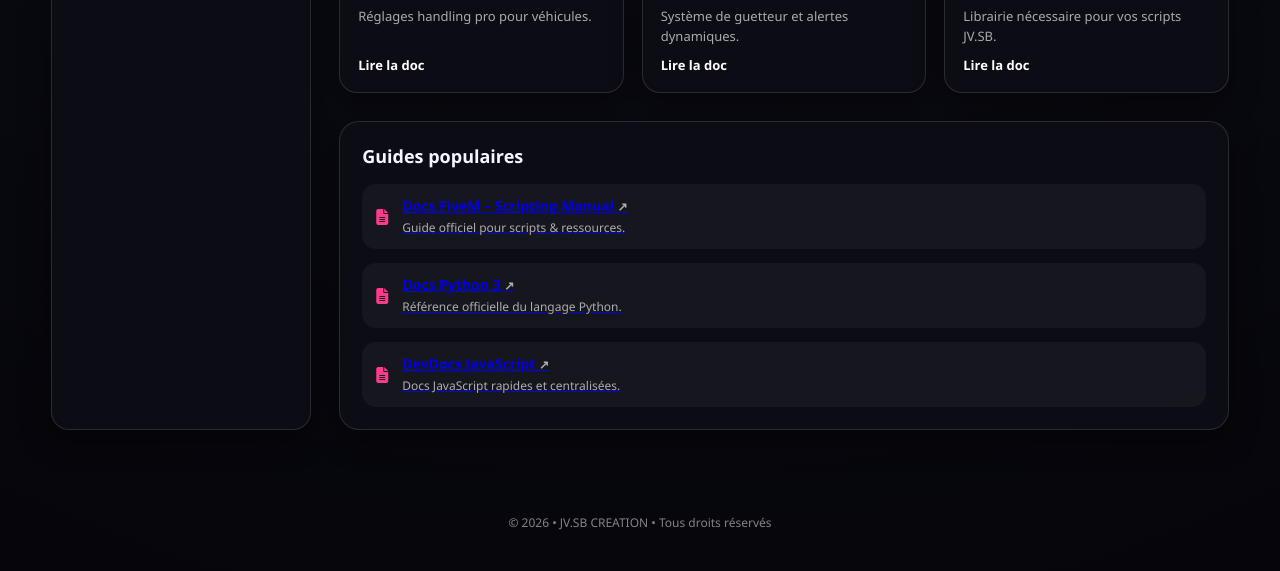
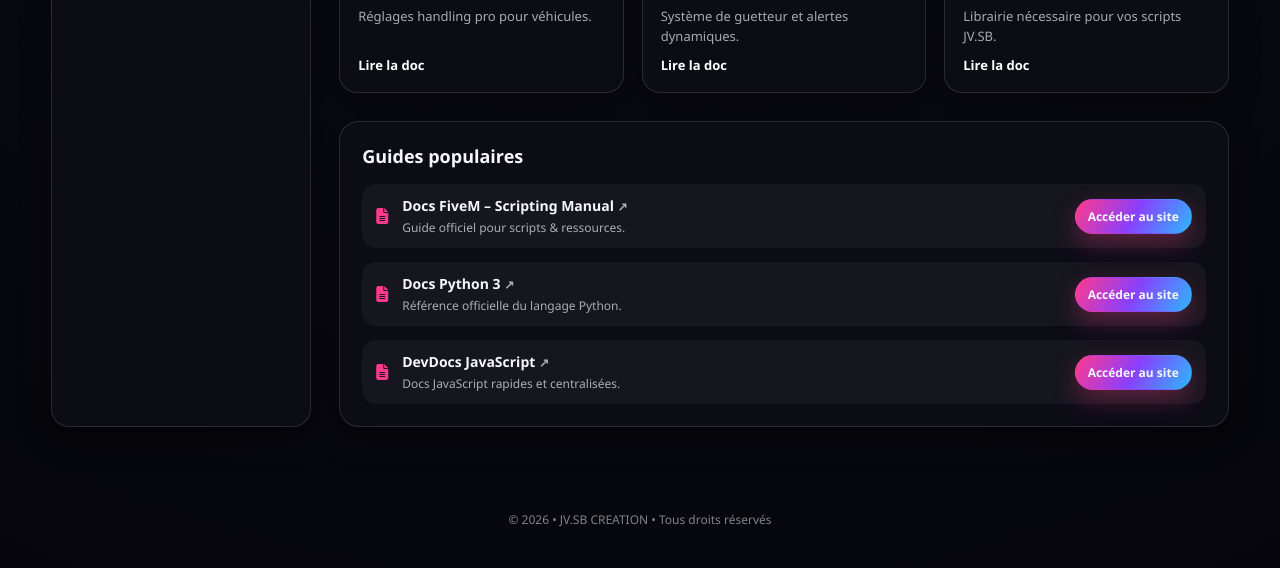
Before and after one commit to sbach-67/mon-site, a website: page index.html in a window 1280 px wide. Shown: the part 833-1404 px from the top of the page. Drawn offline with Linux system fonts and the light colour scheme.

Commit message:
Mise à jour du site

```diff
--- a/index.html
+++ b/index.html
@@ -160,27 +160,30 @@
       <section class="doc-list">
         <h2>Guides populaires</h2>
         <div class="list">
-          <a class="list-item" href="https://docs.fivem.net/docs/scripting-manual/" target="_blank" rel="noreferrer">
+          <div class="list-item">
             <i class="fa-solid fa-file-lines"></i>
-            <div>
+            <div class="list-text">
               <strong>Docs FiveM – Scripting Manual <span class="external-icon">↗</span></strong>
               <span>Guide officiel pour scripts & ressources.</span>
             </div>
-          </a>
-          <a class="list-item" href="https://docs.python.org/3/" target="_blank" rel="noreferrer">
+            <a class="btn primary small" href="https://docs.fivem.net/docs/scripting-manual/" target="_blank" rel="noreferrer">Accéder au site</a>
+          </div>
+          <div class="list-item">
             <i class="fa-solid fa-file-lines"></i>
-            <div>
+            <div class="list-text">
               <strong>Docs Python 3 <span class="external-icon">↗</span></strong>
               <span>Référence officielle du langage Python.</span>
             </div>
-          </a>
-          <a class="list-item" href="https://devdocs.io/javascript/" target="_blank" rel="noreferrer">
+            <a class="btn primary small" href="https://docs.python.org/3/" target="_blank" rel="noreferrer">Accéder au site</a>
+          </div>
+          <div class="list-item">
             <i class="fa-solid fa-file-lines"></i>
-            <div>
+            <div class="list-text">
               <strong>DevDocs JavaScript <span class="external-icon">↗</span></strong>
               <span>Docs JavaScript rapides et centralisées.</span>
             </div>
-          </a>
+            <a class="btn primary small" href="https://devdocs.io/javascript/" target="_blank" rel="noreferrer">Accéder au site</a>
+          </div>
         </div>
       </section>
     </main>
--- a/style.css
+++ b/style.css
@@ -453,6 +453,18 @@ body::before {
   color: var(--muted);
 }
 
+.list-text {
+  display: flex;
+  flex-direction: column;
+  gap: 4px;
+  flex: 1;
+}
+
+.btn.small {
+  padding: 8px 12px;
+  font-size: 12px;
+}
+
 .external-icon {
   font-size: 12px;
   color: var(--muted);
```
